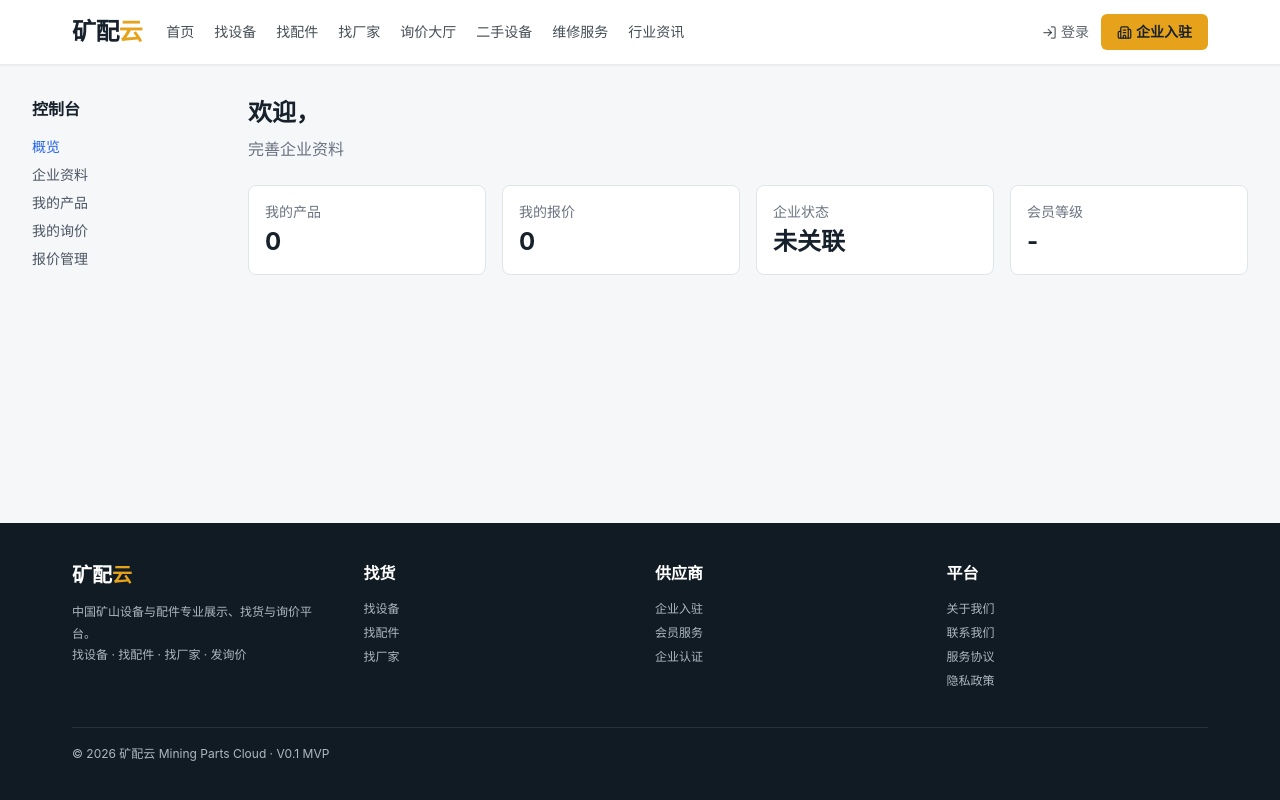
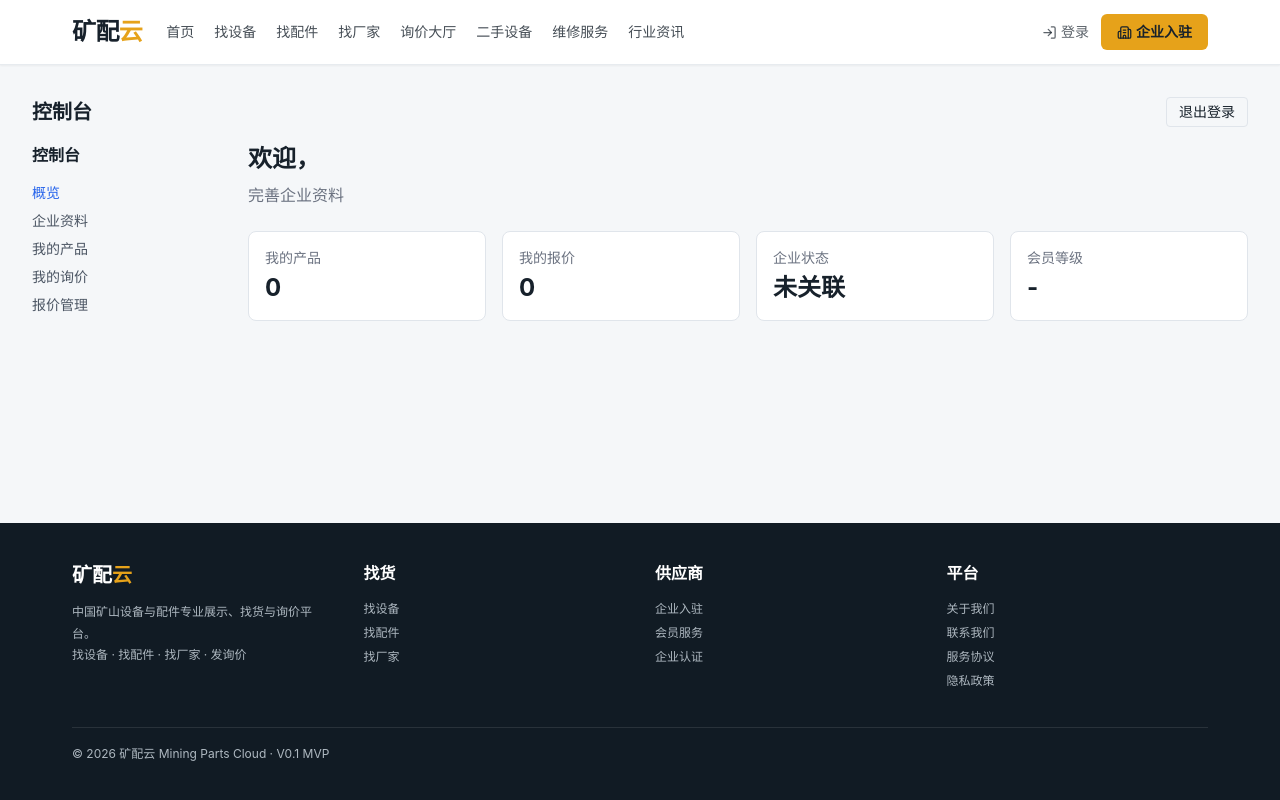
Before and after one commit to liuxfparts-bit/mining-parts-cloud, a Next.js app: page /dashboard in a window 1280 px wide. Built offline with nearby package versions, Linux system fonts and the light colour scheme; no server answers; the database is empty.

Commit message:
dashboard加退出登录按钮

```diff
--- a/src/app/dashboard/page.tsx
+++ b/src/app/dashboard/page.tsx
@@ -25,6 +25,16 @@ export default async function DashboardPage() {
 
   return (
     <div className="p-8">
+      <div className="flex justify-between items-center mb-4">
+        <h1 className="text-xl font-bold">控制台</h1>
+        <form action={async () => {
+          "use server";
+          const { signOut } = await import("@/lib/auth");
+          await signOut({ redirectTo: "/login" });
+        }}>
+          <button className="text-sm border px-3 py-1 rounded">退出登录</button>
+        </form>
+      </div>
       <div className="flex gap-6">
         <aside className="w-48 shrink-0">
           <h3 className="font-bold mb-4">控制台</h3>
```
